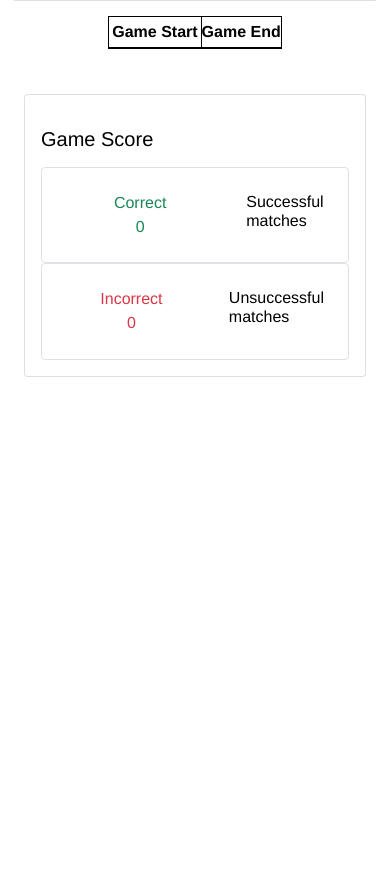
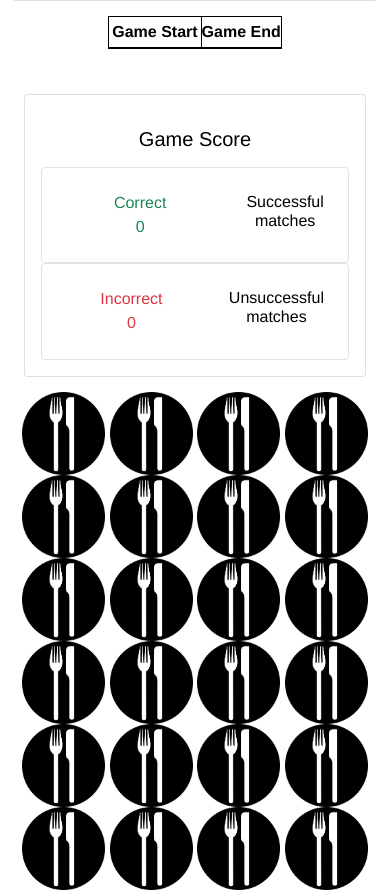
Before and after one commit to Antony-Thornton/MS2---Memory-Game, a plain HTML site: page game.html in a window 390 px wide. Shown: the part 855-1748 px from the top of the page. Drawn offline with nearby package versions, Linux system fonts and the light colour scheme.

Commit message:
CSS changes to fix images on small screens.

```diff
--- a/assets/css/style.css
+++ b/assets/css/style.css
@@ -370,6 +370,7 @@ option::selection {
 
 .container {
 margin-bottom: 15px;
+text-align: center;
 }
 
 
@@ -388,7 +389,7 @@ margin-bottom: 15px;
 .front {
     width: 150px;
     height: 150px;
-    background: url(../images/bmw_logo.jpg) no-repeat center center /contain;
+    background: url(../images/front.jpg) no-repeat center center /contain;
 }
 
 .back {
@@ -845,4 +846,15 @@ section {
       }
 
 
+    .col {
+        width: 83px;
+        height: 83px;
+    }
+
+    .front {
+        width: 100%;
+        height: 100%;
+        background: url(../images/front.jpg) no-repeat center center /contain;
+    }
+
    }
```
Also changed, not shown: assets/images/front.jpg (added).
